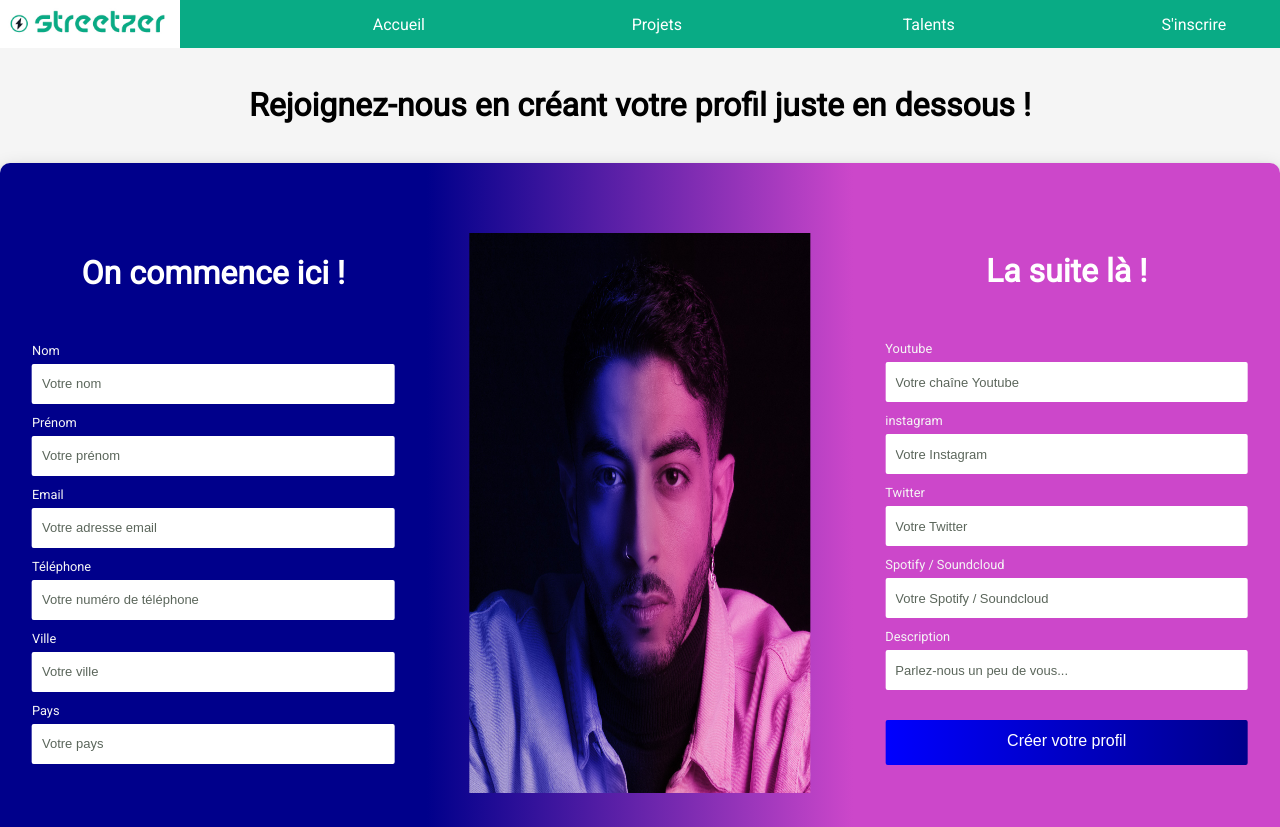
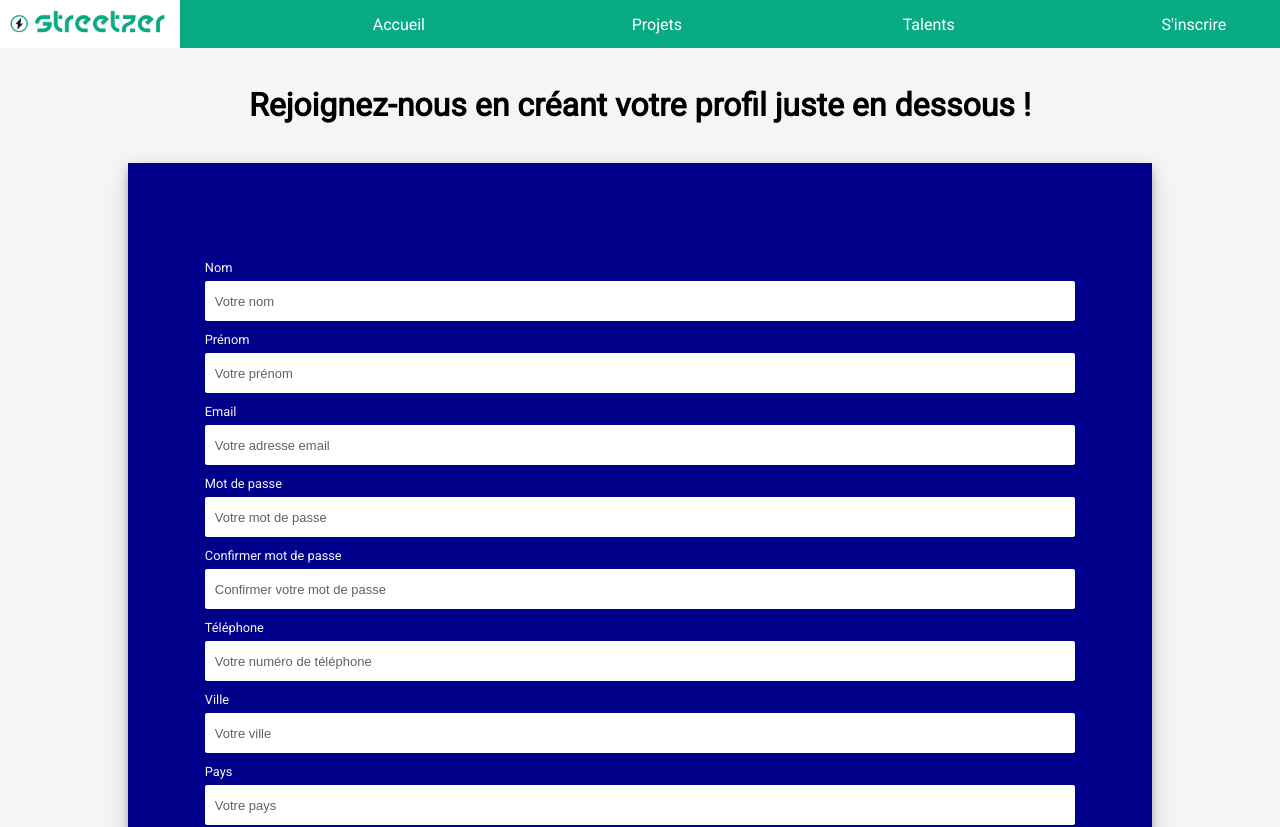
Before and after one commit to WildCodeSchool/11-21-noBugNovember-P3-street-Front, a React (Create React App) app: page /connexion in a window 1280 px wide. Shown: the top 827 px of the page. Built offline with nearby package versions, Linux system fonts and the light colour scheme; the HTML template or start-up script is replaced by a standard one.

Commit message:
derniere modif sur le formulaire de connexion / bouton de creation fonctionnel

```diff
--- a/src/components/FormRight.js
+++ /dev/null
@@ -1,82 +0,0 @@
-import React from 'react';
-import validate from './ValidateInfo';
-import useForm from './useForm';
-import '../styles/Form.css';
-
-const FormRight = ({ submitForm }) => {
-  const { handleChange, handleSubmit, values} = useForm(
-    submitForm,
-    validate
-  );
-
-  return (
-    <div className='form-content-right'>
-      <form onSubmit={handleSubmit} className='form' noValidate>
-        <h1>
-          La suite là !
-        </h1>
-        <div className='form-inputs'>
-          <label className='form-label'>Youtube</label>
-          <input
-            className='form-input'
-            type='text'
-            name='Youtube'
-            placeholder='Votre chaîne Youtube'
-            value={values.youtube}
-            onChange={handleChange}
-          />
-        </div>
-        <div className='form-inputs'>
-          <label className='form-label'>instagram</label>
-          <input
-            className='form-input'
-            type='text'
-            name='instagram'
-            placeholder='Votre Instagram'
-            value={values.instagram}
-            onChange={handleChange}
-          />
-        </div>
-        <div className='form-inputs'>
-          <label className='form-label'>Twitter</label>
-          <input
-            className='form-input'
-            type='text'
-            name='twitter'
-            placeholder='Votre Twitter'
-            value={values.twitter}
-            onChange={handleChange}
-          />
-        </div>
-        <div className='form-inputs'>
-          <label className='form-label'>Spotify / Soundcloud</label>
-          <input
-            className='form-input'
-            type='text'
-            name='spotify'
-            placeholder='Votre Spotify / Soundcloud'
-            value={values.spotify}
-            onChange={handleChange}
-          />
-        </div>
-        <div className='form-inputs'>
-        <label className='form-label'>Description</label>
-        <input
-            className='form-input'
-            type='text'
-            name='description'
-            placeholder='Parlez-nous un peu de vous...'
-            value={values.description}
-            onChange={handleChange}
-          />
-          <button className='form-input-btn' type='submit'>
-          Créer votre profil
-          </button>
-        </div>
-
-      </form>
-    </div>
-  );
-};
-
-export default FormRight;
--- a/src/components/FormSucces.js
+++ b/src/components/FormSucces.js
@@ -4,7 +4,7 @@ import neon from "../assets/woman-neon-light.jpg";
 
 const FormSuccess = () => {
   return (
-    <div className='form-content-middle'>
+    <div className='form-content'>
       <h1 className='form-success'>Nous avons bien reçu votre demande de création de profil !</h1>
       <img className='form-img-2' src={neon} alt='success' />
     </div>
--- a/src/components/ValidateInfo.js
+++ b/src/components/ValidateInfo.js
@@ -5,13 +5,25 @@ export default function validateInfo(values) {
       errors.lastname = 'Nom requis';
     }
     if (!values.firstname.trim()) {
-      errors.firstname = 'Nom requis';
+      errors.firstname = 'Prénom requis';
     }
 
     if (!values.email.trim()) {
       errors.email = 'Email requis';
     } else if (!/\S+@\S+\.\S+/.test(values.email)) {
       errors.email = 'Adresse email invalide';
+    }
+
+    if (!values.password) {
+      errors.password = 'Mot de passe requis';
+    } else if (values.password.length < 6) {
+      errors.password = 'Le mot de passe doit contenir 6 caractères ou plus';
+    }
+
+    if (!values.password2) {
+      errors.password2 = 'Mot de passe requis';
+    } else if (values.password2 !== values.password) {
+      errors.password2 = 'Les mots de passe ne correspondent pas';
     }
 
     if (!values.city.trim()) {
--- a/src/components/useForm.js
+++ b/src/components/useForm.js
@@ -5,6 +5,8 @@ const useForm = (callback, validate) => {
     lastname: '',
     firstname: '',
     email: '',
+    password: '',
+    password2: '',
     phone: '',
     city: '',
     country: '',
--- a/src/screens/Form.js
+++ b/src/screens/Form.js
@@ -1,33 +1,28 @@
 import React, { useState } from 'react';
 import '../styles/Form.css';
-import FormRight from '../components/FormRight';
 import FormSuccess from '../components/FormSucces';
-import brahim from "../assets/Brahim.jpg";
 import validate from '../components/ValidateInfo';
 import useForm from '../components/useForm';
 
 const Form = () => {
   const [isSubmitted, setIsSubmitted] = useState(false);
+  const submitForm = () => {
+    setIsSubmitted(true);
+  }
   const { handleChange, handleSubmit, values, errors } = useForm(
     submitForm,
     validate
   );
 
-  function submitForm() {
-    setIsSubmitted(true);
-  }
   return (
     <>
     <div className='join'>
       <h1>Rejoignez-nous en créant votre profil juste en dessous !</h1>
     </div>
-        <div className='form-container'>
-          <div className='form-content-middle'>
-            <img className='form-img' src={brahim} alt='brahim' />
-          </div>
-        <div className='form-content-left'>
+    <div className='form-container'>
+    {!isSubmitted ? (
+        <div className='form-content'>
           <form onSubmit={handleSubmit} className='form' noValidate>
-            <h1>On commence ici !</h1>
         <div className='form-inputs'>
           <label className='form-label'>Nom</label>
             <input
@@ -63,6 +58,30 @@ const Form = () => {
             onChange={handleChange}
           />
           {errors.email && <p>{errors.email}</p>}
+          </div>
+        <div className='form-inputs'>
+          <label className='form-label'>Mot de passe</label>
+          <input
+            className='form-input'
+            type='password'
+            name='password'
+            placeholder='Votre mot de passe'
+            value={values.password}
+            onChange={handleChange}
+          />
+          {errors.password && <p>{errors.password}</p>}
+        </div>
+        <div className='form-inputs'>
+          <label className='form-label'>Confirmer mot de passe</label>
+          <input
+            className='form-input'
+            type='password'
+            name='password2'
+            placeholder='Confirmer votre mot de passe'
+            value={values.password2}
+            onChange={handleChange}
+          />
+          {errors.password2 && <p>{errors.password2}</p>}
         </div>
         <div className='form-inputs'>
           <label className='form-label'>Téléphone</label>
@@ -100,16 +119,74 @@ const Form = () => {
           />
           {errors.country && <p>{errors.country}</p>}
         </div>
+        <div className='form-inputs'>
+          <label className='form-label'>Youtube</label>
+          <input
+            className='form-input'
+            type='text'
+            name='Youtube'
+            placeholder='Votre chaîne Youtube'
+            value={values.youtube}
+            onChange={handleChange}
+          />
+        </div>
+        <div className='form-inputs'>
+          <label className='form-label'>instagram</label>
+          <input
+            className='form-input'
+            type='text'
+            name='instagram'
+            placeholder='Votre Instagram'
+            value={values.instagram}
+            onChange={handleChange}
+          />
+        </div>
+        <div className='form-inputs'>
+          <label className='form-label'>Twitter</label>
+          <input
+            className='form-input'
+            type='text'
+            name='twitter'
+            placeholder='Votre Twitter'
+            value={values.twitter}
+            onChange={handleChange}
+          />
+        </div>
+        <div className='form-inputs'>
+          <label className='form-label'>Spotify / Soundcloud</label>
+          <input
+            className='form-input'
+            type='text'
+            name='spotify'
+            placeholder='Votre Spotify / Soundcloud'
+            value={values.spotify}
+            onChange={handleChange}
+          />
+        </div>
+        <div className='form-inputs'>
+        <label className='form-label'>Description</label>
+        <input
+            className='form-input'
+            type='text'
+            name='description'
+            placeholder='Parlez-nous un peu de vous...'
+            value={values.description}
+            onChange={handleChange}
+          />
+          <button className='form-input-btn' type='submit'>
+          Créer votre profil
+          </button>
+        </div>
       </form>
         </div>
-        {!isSubmitted ? (
-          <FormRight submitForm={submitForm} />
         ) : (
           <FormSuccess />
-        )}
+        )
+          }
       </div>
     </>
-  );
+        );
 };
 
+
 export default Form;
--- a/src/styles/Form.css
+++ b/src/styles/Form.css
@@ -11,47 +11,23 @@
 }
 
 .form-container {
-    margin: auto;
     box-shadow: 0 5px 8px 0 rgba(0, 0, 0, 0.2), 0 7px 20px 0 rgba(0, 0, 0, 0.2);
     position: relative;
-    border-radius: 10px;
-    height: 700px;
+    height: 1200px;
     display: grid;
-    grid-template-columns: repeat(3, 1fr);
-    grid-column-gap: 0px;
-    grid-row-gap: 0px;
+    margin-left: 10%;
+    width: 80%;
     margin-top: 3%;
 }
 
-  .form-content-middle {
-    background: linear-gradient(
-      90deg,
-      darkblue 0%,
-      rgb(204, 71, 202) 100%
-    );
+  .form-content{
+    background: darkblue 0%;
     position: relative;
-    grid-area: 1 / 2 / 2 / 3;
-  }
-
-  .form-content-left {
-    background: darkblue 0%;
-    border-radius: 10px 0 0 10px;
-    position: relative;
-    grid-area: 1 / 1 / 2 / 2;
-  }
-
-  .form-img {
-    width: 80%;
-    height: 80%;
-    position: absolute;
-    top: 50%;
-    left: 50%;
-    transform: translate(-50%, -50%);
   }
 
   .form-img-2 {
-    width: 90%;
-    height: 50%;
+    width: 100%;
+    height: 79%;
     position: absolute;
     top: 50%;
     left: 50%;
@@ -63,13 +39,6 @@
     font-size: 24px;
     margin-top: 80px;
     color: #fff;
-  }
-
-  .form-content-right {
-    border-radius: 0 10px 10px 0;
-    position: relative;
-    background: rgb(204, 71, 202) 100%;
-    grid-area: 1 / 3 / 2 / 4;
   }
 
   .form {
@@ -132,11 +101,7 @@
     width: 100%;
     height: 45px;
     border-radius: 2px;
-    background: linear-gradient(
-      90deg,
-      blue 0%,
-      darkblue 100%
-    );
+    background-color: var(--second);
     outline: none;
     border: none;
     color: #fff;
```
